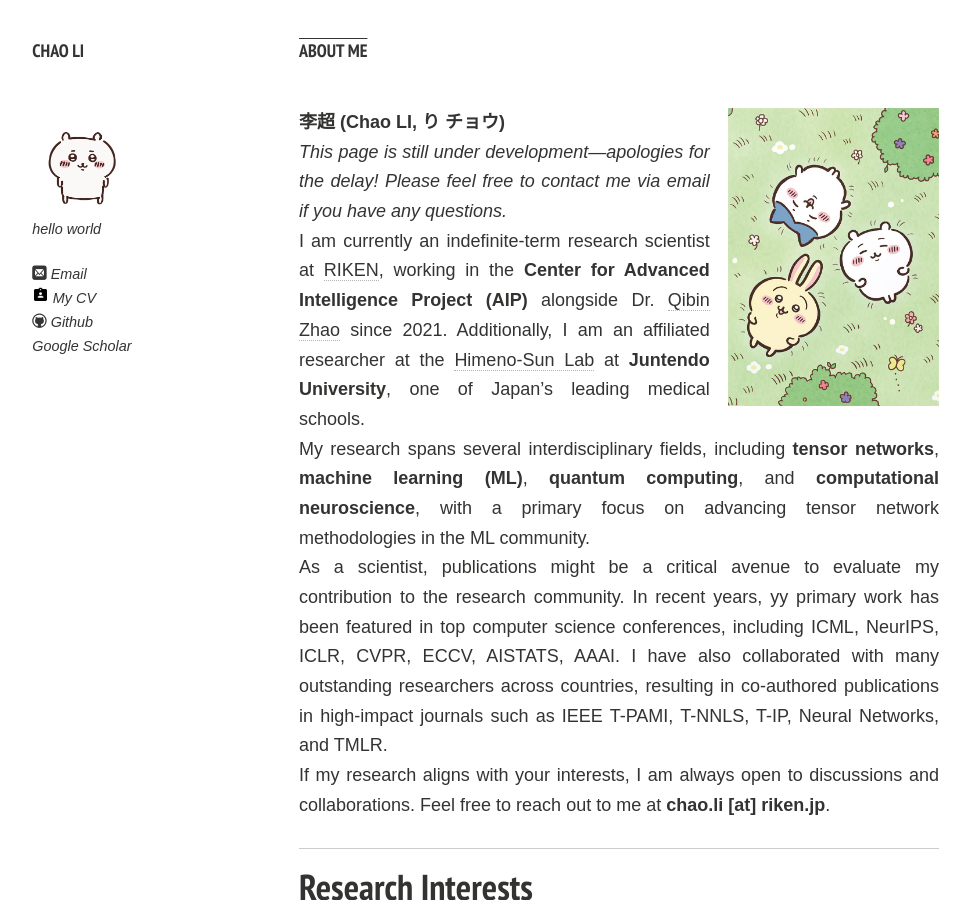
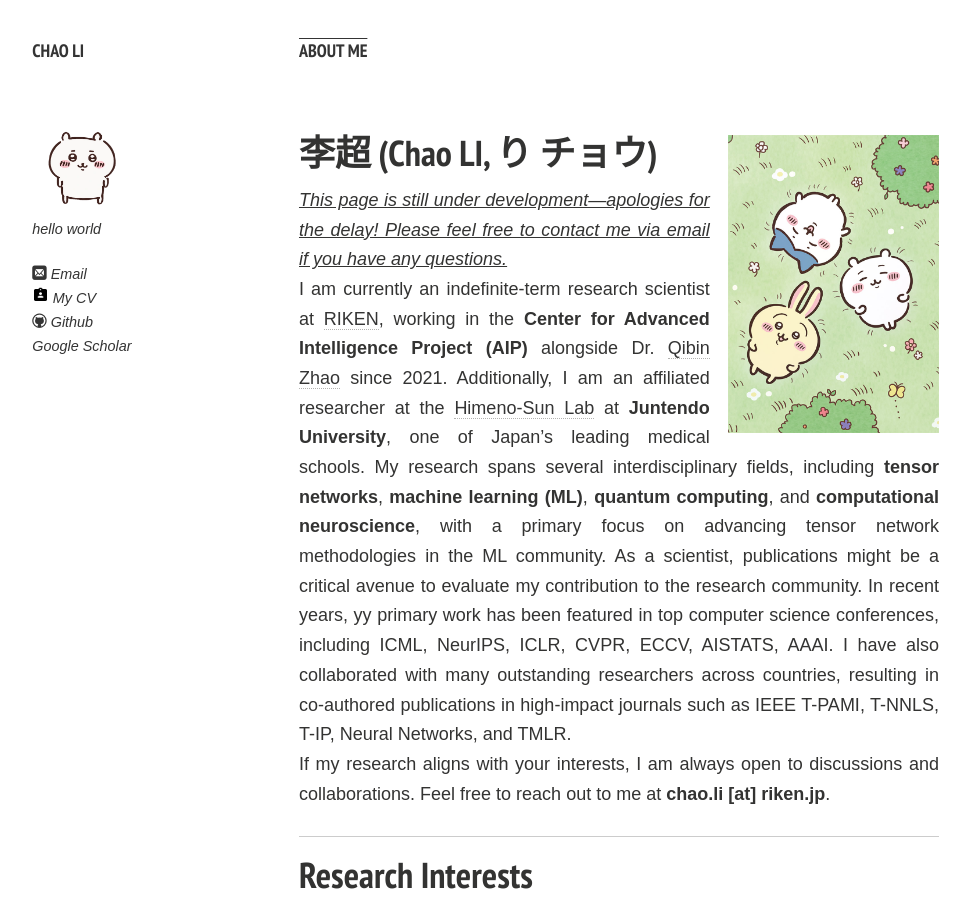
Before and after one commit to ChaoLiAtRIKEN/ChaoLiAtRIKEN.github.io, a Jekyll site: the page built from index.md, in a window 1280 px wide and 900 px high. Shown: the whole window, without its empty margins (21-991 px from the left). Built offline with Jekyll 4.4.1, drawn with Linux system fonts in a browser that asks for light colours; nearby versions of some CDN libraries; comment, search, counter and statistics services are not loaded; a style sheet for code colours, icons or effects is not loaded; part of the change alters nothing that is shown.

```diff
--- a/index.md
+++ b/index.md
@@ -6,17 +6,14 @@ layout: page
 
 <img src="https://ChaoLiAtRIKEN.github.io/1_0155-1.jpg" class="floatpic" width="360" height="480">
 
-**李超 (Chao LI, り チョウ)**
+## 李超 (Chao LI, り チョウ)
 
-*This page is still under development—apologies for the delay! Please feel free to contact me via email if you have any questions.*
+*<ins>This page is still under development—apologies for the delay! Please feel free to contact me via email if you have any questions.</ins>*
 
-I am currently an indefinite-term research scientist at [RIKEN](https://www.riken.jp), working in the **Center for Advanced Intelligence Project (AIP)** alongside Dr. [Qibin Zhao](https://qibinzhao.github.io) since 2021. Additionally, I am an affiliated researcher at the [Himeno-Sun Lab](https://himeno-sun-lab.github.io) at **Juntendo University**, one of Japan’s leading medical schools.
-
-My research spans several interdisciplinary fields, including **tensor networks**, **machine learning (ML)**, **quantum computing**, and **computational neuroscience**, with a primary focus on advancing tensor network methodologies in the ML community.
-
-As a scientist, publications might be a critical avenue to evaluate my contribution to the research community. In recent years, yy primary work has been featured in top computer science conferences, including ICML, NeurIPS, ICLR, CVPR, ECCV, AISTATS, AAAI. I have also collaborated with many outstanding researchers across countries, resulting in co-authored publications in high-impact journals such as IEEE T-PAMI, T-NNLS, T-IP, Neural Networks, and TMLR.
+I am currently an indefinite-term research scientist at [RIKEN](https://www.riken.jp), working in the **Center for Advanced Intelligence Project (AIP)** alongside Dr. [Qibin Zhao](https://qibinzhao.github.io) since 2021. Additionally, I am an affiliated researcher at the [Himeno-Sun Lab](https://himeno-sun-lab.github.io) at **Juntendo University**, one of Japan’s leading medical schools. My research spans several interdisciplinary fields, including **tensor networks**, **machine learning (ML)**, **quantum computing**, and **computational neuroscience**, with a primary focus on advancing tensor network methodologies in the ML community. As a scientist, publications might be a critical avenue to evaluate my contribution to the research community. In recent years, yy primary work has been featured in top computer science conferences, including ICML, NeurIPS, ICLR, CVPR, ECCV, AISTATS, AAAI. I have also collaborated with many outstanding researchers across countries, resulting in co-authored publications in high-impact journals such as IEEE T-PAMI, T-NNLS, T-IP, Neural Networks, and TMLR.
 
 <!-- I am actively involved in the academic community, regularly serving as a (senior) reviewer for prestigious conferences like ICML, NeurIPS, ICLR, AAAI, and IJCAI. In recognition of my contributions, I received the **RIKEN Ohbu Research Incentive Award** in 2020. -->
+
 
 If my research aligns with your interests, I am always open to discussions and collaborations. Feel free to reach out to me at **chao.li [at] riken.jp**.
 
```
